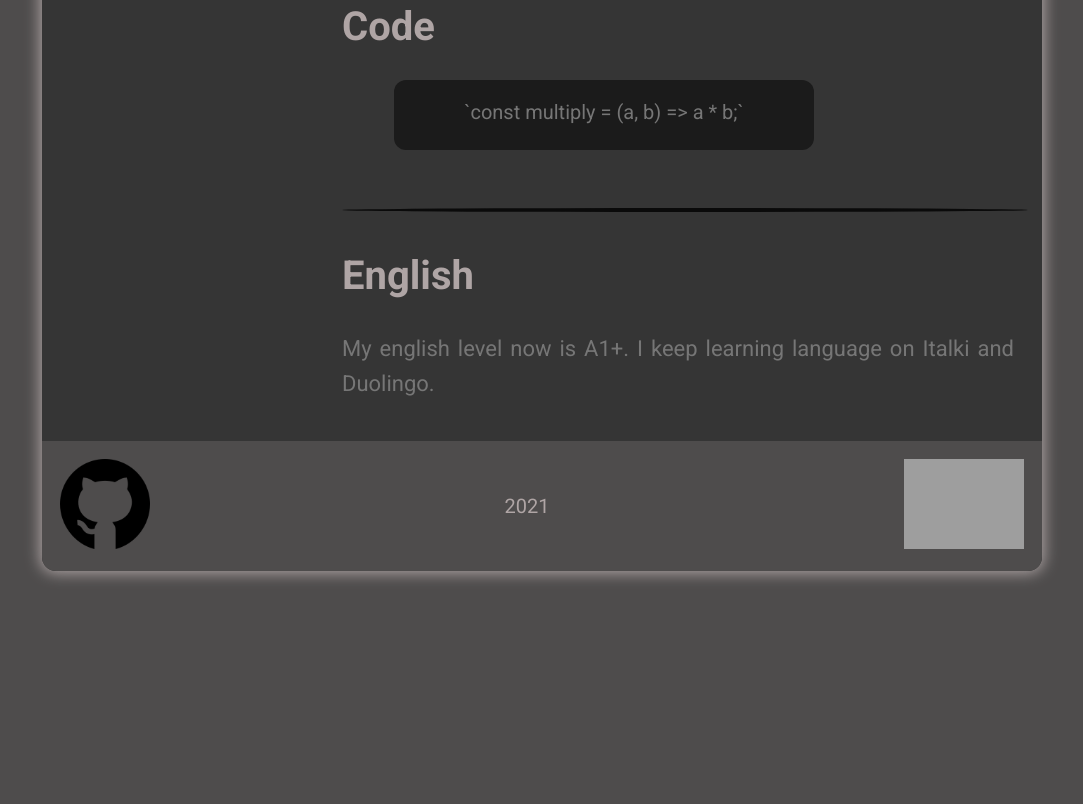
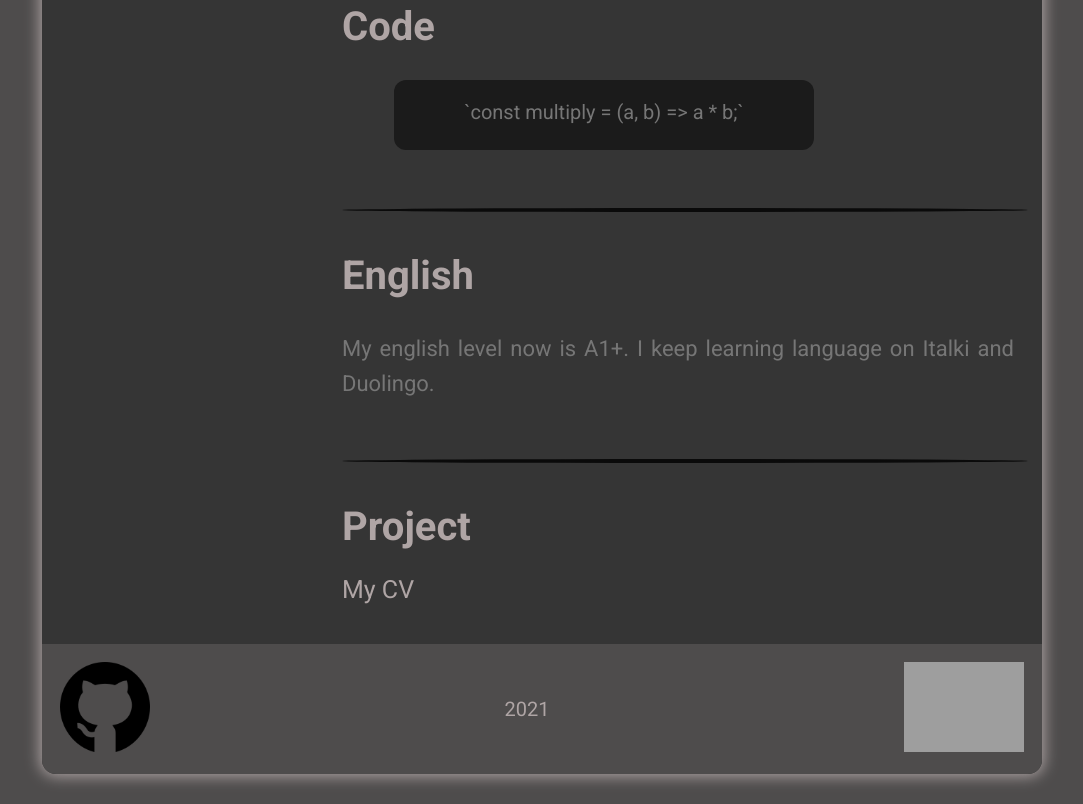
Before and after one commit to annawk/rsschool-cv, a plain HTML site: page index.html in a window 1280 px wide. Shown: the part 1563-2367 px from the top of the page, without its empty margins (98-1181 px from the left). Before the commit the page ends 2164 px from the top, so only its background shows below. Drawn offline with Linux system fonts and the light colour scheme; grey boxes are pictures that could not be loaded.

Commit message:
feat: add projects section

```diff
--- a/index.html
+++ b/index.html
@@ -12,7 +12,7 @@
     <div class="container">
         <header class="header">
                 <div class="header-avatar">
-                    <img class="header-icon" src="./assets/img/avatar.png" alt="avatar">
+                    <img class="header-icon" src="./assets/img/avatar1.png" alt="avatar">
                 </div>
                 <div class="subheader">
                     <nav>
@@ -98,7 +98,11 @@
                     <div class="english-descr">
                         <p class="english-text">My english level now is A1+. I keep learning language on Italki and Duolingo.</p>
                     </div>
-
+                    <div class="line line-code"></div>
+                </section>
+                <section class="projects">
+                    <h2 class="title-main">Project</h2>
+                    <a href="https://annawk.github.io/rsschool-cv/" class="project-link">My CV</a>
                 </section>
             </div>
         </main>
--- a/style.css
+++ b/style.css
@@ -59,7 +59,7 @@ header {
     margin-right: 16px;
 }
 
-.subheader-list, .contacts-link {
+.subheader-list, .contacts-link, .project-link {
     text-decoration: none;
     color: #afa5a5;
 }
@@ -212,6 +212,15 @@ h1 {
     margin-top: 30px;
 }
 
+.project-link {
+    display: block;
+    margin-top: 25px;
+    font-size: 25px;
+}
+.project-link:hover {
+    color: #141414;
+}
+
 .footer-wrapper {
     background-color: #4e4c4c;
     margin-top: 40px;
```
